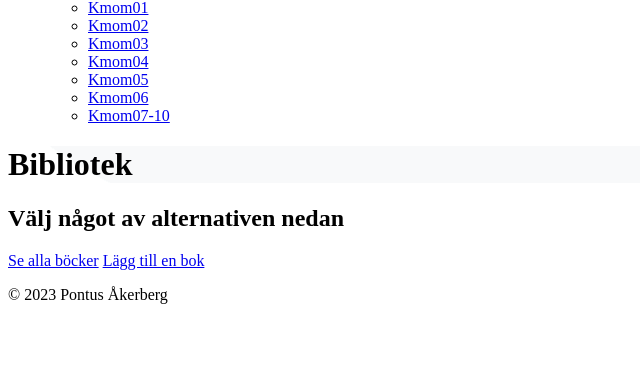
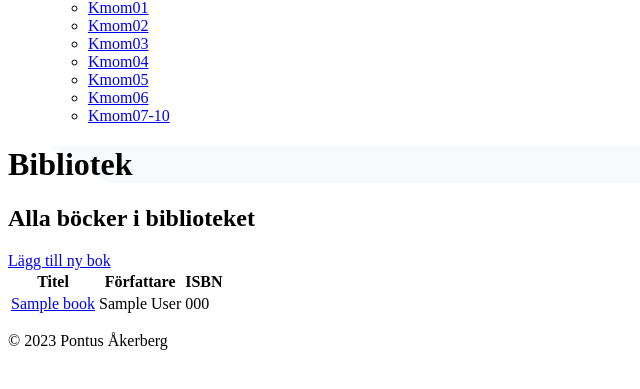
Before and after one commit to p0ntan/mvc, a Symfony app: template templates/library/index.html.twig in a window 1280 px wide. Shown: the part 169-558 px from the top of the page, without its empty margins (0-640 px from the left). Run offline with Twig, Linux system fonts and the light colour scheme; the template is opened without the code that fills it: most values are stand-ins (such as "Sample title", 1, 10 or a date in 2020); some libraries are stand-ins or nearby versions.

Commit message:
Updated routes, twigs and controller

```diff
--- a/templates/library/create.html.twig
+++ b/templates/library/create.html.twig
@@ -5,8 +5,8 @@
 {% block header %}Lägg till bok{% endblock %}
 
 {% block main %}
-<h2>Lägg till en bok i biblioteket</h2>
-<form action="{{ path('library_add_book_post')}}" method="POST" class="form-control mx-auto form-control d-flex flex-column justify-content-between shadow">
+<h2 class="text-center mb-4">Lägg till en bok i biblioteket</h2>
+<form action="{{ path('library_add_book_post')}}" method="POST" class="form-control mx-auto form-control d-flex flex-column justify-content-between shadow o-mw-650 mb-4">
     <label for="create-title">Titel</label>
     <input type="text" name="title" id="create-title" class="form-control mb-2" required="required">
     <label for="create-author">Författare</label>
@@ -17,4 +17,5 @@
     <input type="text" name="img" id="create-img" class="form-control mb-4">
     <input type="submit" class="btn btn-primary">
 </form>
+<a href="{{ path('library' )}}" class="btn btn-light mx-auto d-block o-mw-650">Tillbaka</a>
 {% endblock %}
--- a/templates/library/index.html.twig
+++ b/templates/library/index.html.twig
@@ -5,7 +5,24 @@
 {% block header %}Bibliotek{% endblock %}
 
 {% block main %}
-<h2>Välj något av alternativen nedan</h2>
-<a href="{{ path('library_show_all')}}" class="href btn btn-light">Se alla böcker</a>
-<a href="{{ path('library_add_book')}}" class="href btn btn-light">Lägg till en bok</a>
+<h2 class="text-center">Alla böcker i biblioteket</h2>
+<a href="{{ path('library_add_book')}}" class="btn btn-light">Lägg till ny bok</a>
+<table class="table">
+    <thead>
+        <tr>
+            <th scope="col">Titel</th>
+            <th scope="col">Författare</th>
+            <th scope="col">ISBN</th>
+        </tr>
+    </thead>
+    <tbody>
+        {% for book in books %}
+            <tr>
+                <td><a href="{{ path('library_book_by_id', {idNum: book.id }) }}">{{ book.title }}</a></td>
+                <td>{{ book.author }}</td>
+                <td>{{ book.isbn }}</td>
+            </tr>
+        {% endfor %}
+    </tbody>
+</table>
 {% endblock %}
--- a/templates/library/show-one.html.twig
+++ b/templates/library/show-one.html.twig
@@ -14,6 +14,6 @@
         <form action="{{ path('library_delete_book', { idNum: book.id} )}}" method="POST">
             <input type="submit" class="btn btn-danger w-100 mb-2" value="Ta bort bok">
         </form>
-        <a href="{{ path('library_show_all' )}}" class="btn btn-light">Se alla böcker</a>
+        <a href="{{ path('library' )}}" class="btn btn-light">Se alla böcker</a>
     </div>
 {% endblock %}
```
Also changed, not shown: src/Controller/LibraryController.php (+9 -15 lines), templates/library/show-all.html.twig (deleted, +0 -28 lines).
